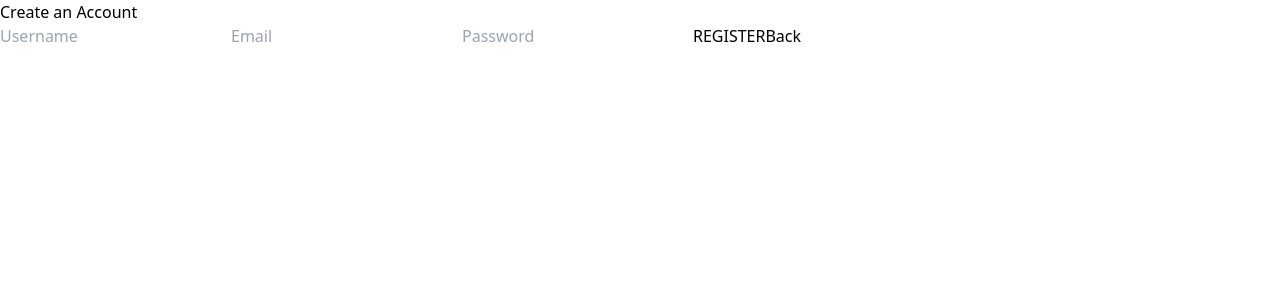
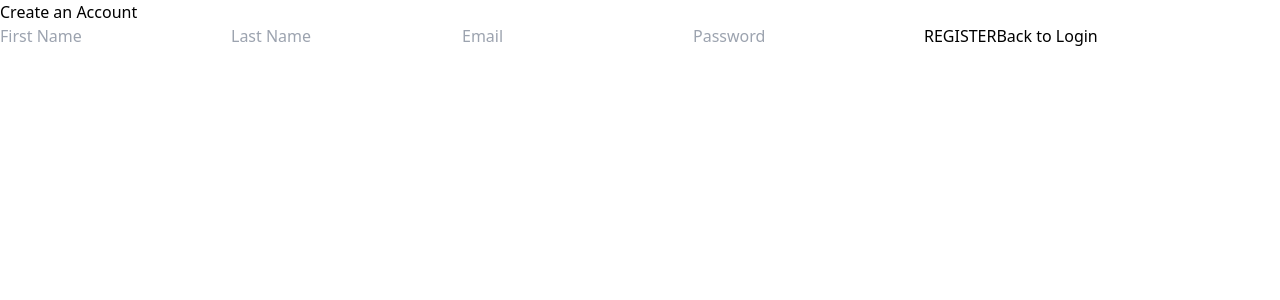
Before and after one commit to Nech-C/odin-node-projects, a React (Vite) app in the folder members_only/client/: page /register in a window 1280 px wide. Shown: the top 300 px of the page. Built offline with nearby package versions, Linux system fonts and the light colour scheme.

Commit message:
feat: connect React frontend to Express backend for user registration

```diff
--- a/members_only/client/src/components/Register.jsx
+++ b/members_only/client/src/components/Register.jsx
@@ -1,47 +1,57 @@
 import React, { useState } from "react";
-import { Link } from "react-router-dom";
+import { Link, useNavigate } from "react-router-dom";
 import axios from "axios";
 
 function Register() {
     const [formData, setFormData] = useState({
-        username: "",
+        first_name: "",
+        last_name: "",
         email: "",
         password: "",
     });
 
     const [error, setError] = useState('');
+    const navigate = useNavigate();
 
     const handleChange = (e)  => {
         setFormData({
             ...formData,
             [e.target.name]: e.target.value
         });
-        console.log(formData);
     };
 
     const handleSubmit = async (e) => {
         e.preventDefault();
-        const { username, email, password } = formData;
-        console.log('Registering user:', { username, email, password });
         try {
-          const response = await axios.post('/api/register', { username, email, password});
+          const response = await axios.post('/api/register', formData);
           console.log('User registered:', response.data);
+          navigate('/login'); // Redirect to login page after successful registration
         } catch (error) {
-          console.error('Error registering user:', error);
-          setError('Registration failed');
+          console.error('Error registering user:', error.response?.data?.message || error.message);
+          setError(error.response?.data?.message || 'Registration failed');
         }
     };
 
     return (
         <div className="text-center py-10">
             <h1 className="text-3xl font-bold text-white">Create an Account</h1>
+            {error && <p className="text-red-500">{error}</p>}
             <form className="flex flex-col items-center" onSubmit={handleSubmit}>
                 <input
                     className="w-64 p-2 rounded m-2"
                     type="text"
-            name="username"
-            value={formData.username}
-            placeholder="Username"
+                    name="first_name"
+                    value={formData.first_name}
+                    placeholder="First Name"
+                    onChange={handleChange}
+                    required
+                />
+                <input
+                    className="w-64 p-2 rounded m-2"
+                    type="text"
+                    name="last_name"
+                    value={formData.last_name}
+                    placeholder="Last Name"
                     onChange={handleChange}
                     required
                 />
@@ -68,7 +78,7 @@ function Register() {
                 </button>
                 <Link to="/login">
                     <button className="bg-fuchsia-900 text-white py-2 px-4 rounded m-2">
-                Back
+                        Back to Login
                     </button>
                 </Link>
             </form>
--- a/members_only/client/vite.config.js
+++ b/members_only/client/vite.config.js
@@ -4,4 +4,13 @@ import react from '@vitejs/plugin-react-swc'
 // https://vitejs.dev/config/
 export default defineConfig({
   plugins: [react()],
+  server: {
+    proxy: {
+      '/api': {
+        target: 'http://localhost:3000',
+        changeOrigin: true,
+        secure: false,
+      },
+    },
+  },
 })
--- a/members_only/package.json
+++ b/members_only/package.json
@@ -19,6 +19,7 @@
     "body-parser": "^1.20.2",
     "compression": "^1.7.4",
     "cookie-parser": "^1.4.6",
+    "cors": "^2.8.5",
     "dotenv": "^16.4.5",
     "express": "^4.19.2",
     "express-async-handler": "^1.2.0",
```
Also changed, not shown: 2 other files (tests, documents, lock files or other folders). Lines whose indentation alone changed are shown as unchanged.
